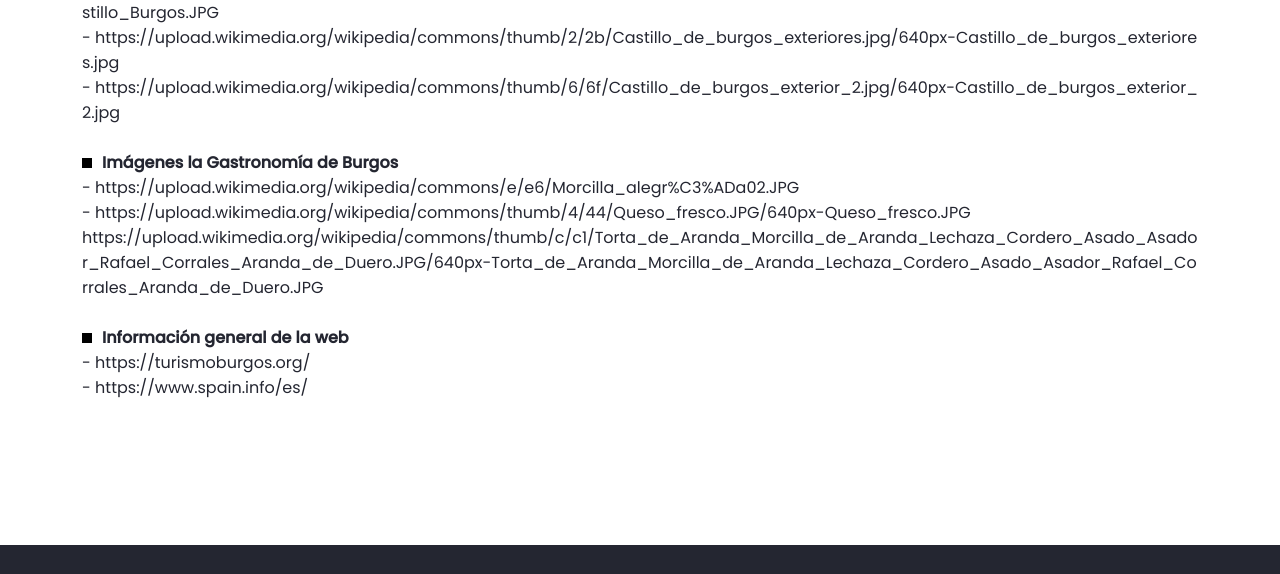
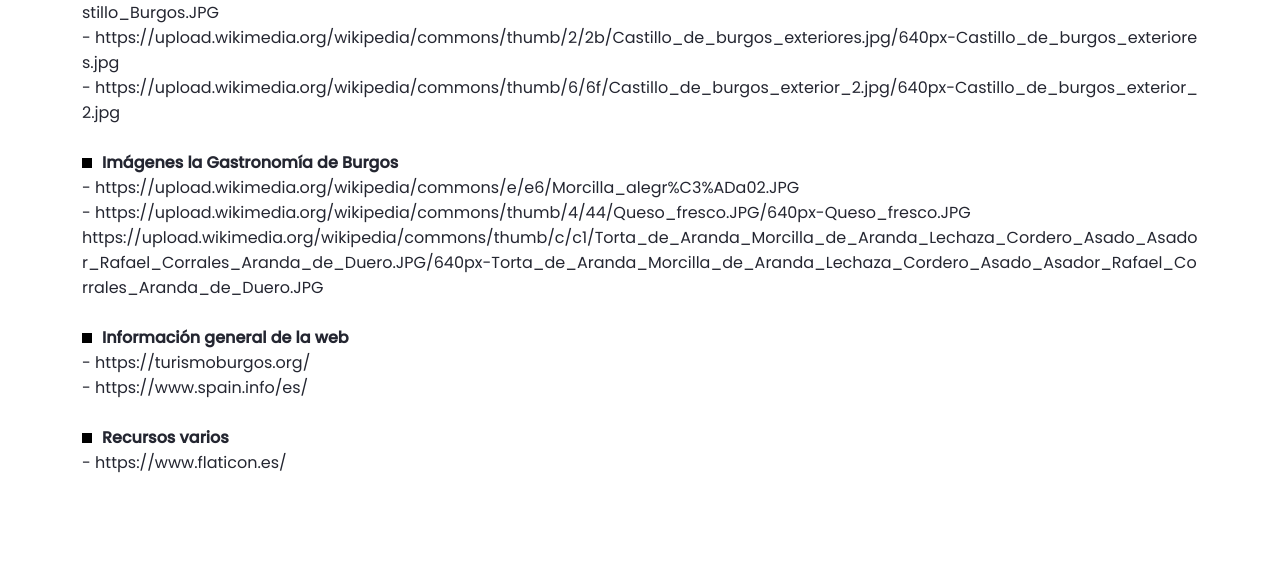
Before and after one commit to albbmg/HerramientasHTMLyCSSlPEC2, a website built with Parcel: page src/enlaces.html in a window 1280 px wide. Shown: the part 856-1430 px from the top of the page. Built offline with nearby package versions, Linux system fonts and the light colour scheme.

Commit message:
Add link

```diff
--- a/src/enlaces.html
+++ b/src/enlaces.html
@@ -43,6 +43,8 @@
             <dd><a href="https://turismoburgos.org/">- https://turismoburgos.org/</a></dd>
             <dd><a href="https://www.spain.info/es/">- https://www.spain.info/es/</a></dd>
 
+            <dt><strong>Recursos varios</strong></dt>
+            <dd><a href="https://www.flaticon.es/">- https://www.flaticon.es/</a></dd>
         </dl>
       </section>
     </main>
```
